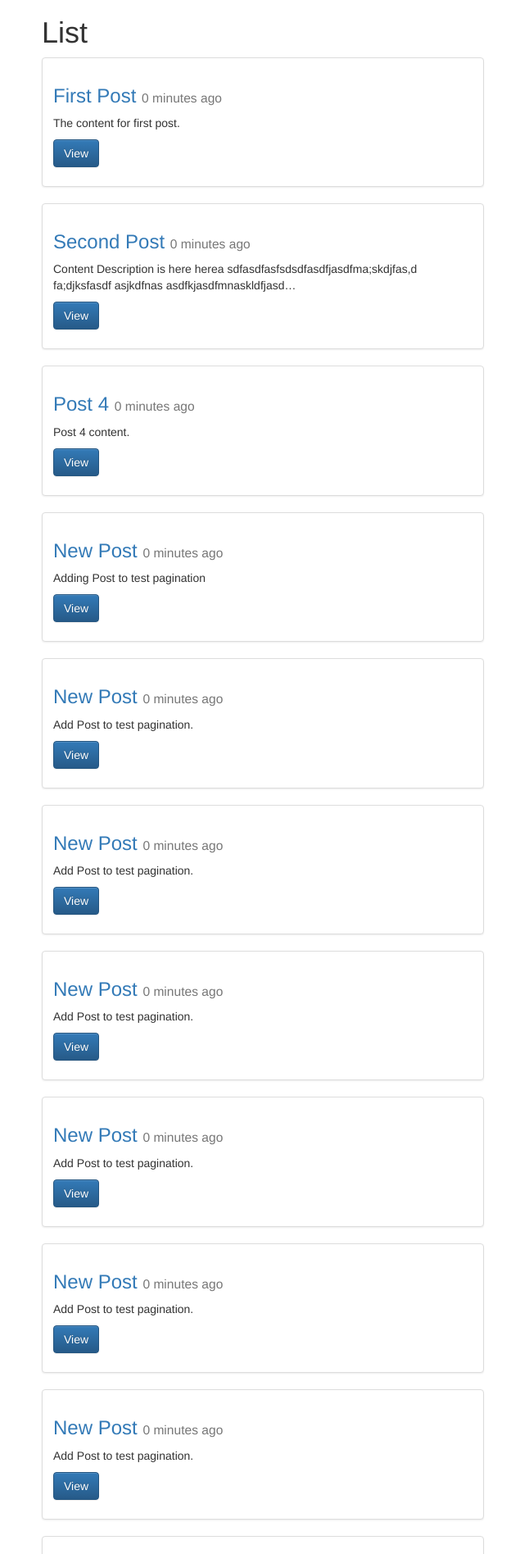
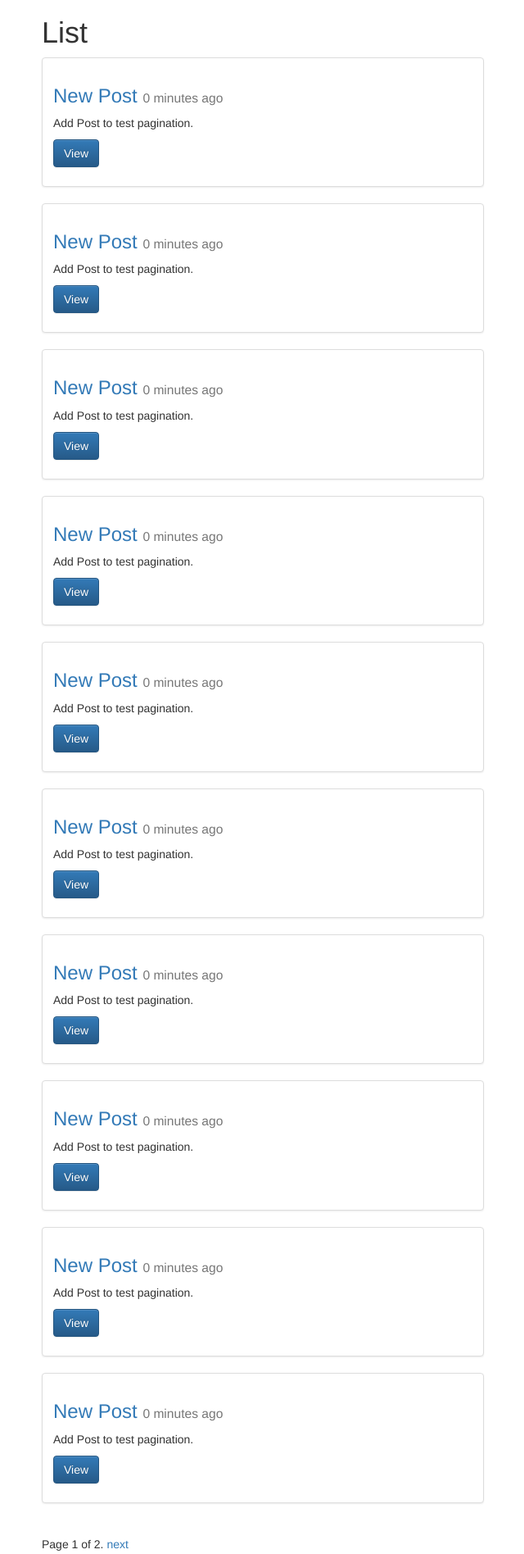
Before and after one commit to aamurtaza/django_1.11, a Django app: page /posts/ in a window 1280 px wide. Shown: the top 1896 px of the page at 82% size, without its empty margins (319-959 px from the left). Run offline with Django 3.2, Linux system fonts and the light colour scheme; data comes from the database, SQL or seed files in the repository; both versions use the stored data as it was after the commit; some libraries are stand-ins or nearby versions.

Commit message:
Add pagination by queryset

```diff
--- a/django_learning_project/src/posts/models.py
+++ b/django_learning_project/src/posts/models.py
@@ -20,3 +20,7 @@ class Post(models.Model):
 
 	def get_absolute_url(self):
 		return reverse("posts:detail", kwargs={"id": self.id})
+
+	class Meta:
+		# In views adding order_by.('-timestamp') also performs the same but its good to add ordering in Meta class.
+		ordering = ['-timestamp', '-updated']
--- a/django_learning_project/src/posts/views.py
+++ b/django_learning_project/src/posts/views.py
@@ -1,6 +1,7 @@
+from django.contrib import messages
+from django.core.paginator import Paginator, EmptyPage, PageNotAnInteger
 from django.http import HttpResponse, HttpResponseRedirect
 from django.shortcuts import render, get_object_or_404, redirect
-from django.contrib import messages
 
 # Create your views here.
 from .forms import PostForm
@@ -33,7 +34,19 @@ def post_detail(request, id=None):
 
 
 def post_list(request):
-    queryset = Post.objects.all()
+    queryset_list = Post.objects.all()
+    paginator = Paginator(queryset_list, 10) # Show 10 contacts per page
+
+    page = request.GET.get('page')
+    try:
+        queryset = paginator.page(page)
+    except PageNotAnInteger:
+        # If page is not an integer, deliver first page.
+        queryset = paginator.page(1)
+    except EmptyPage:
+        # If page is out of range (e.g. 9999), deliver last page of results.
+        queryset = paginator.page(paginator.num_pages)
+
     context = {
         "queryset": queryset,
         "title": "List"
--- a/django_learning_project/src/templates/post_list.html
+++ b/django_learning_project/src/templates/post_list.html
@@ -16,5 +16,17 @@
     </div>
     <!-- {% cycle "" "<div class='col-sm-12'></div> <div class='row'></div>" %}  -->
     {% endfor %}
+    <div class="pagination">
+        <span class="step-links">
+        {% if queryset.has_previous %}
+            <a href="?page={{ queryset.previous_page_number }}">previous</a>
+        {% endif %}
+
+        <span class="current">
+            Page {{ queryset.number }} of {{ queryset.paginator.num_pages }}.
+        </span> {% if queryset.has_next %}
+        <a href="?page={{ queryset.next_page_number }}">next</a> {% endif %}
+        </span>
+    </div>
 </div>
 {% endblock content %}
```
Also changed, not shown: django_learning_project/src/db.sqlite3.
